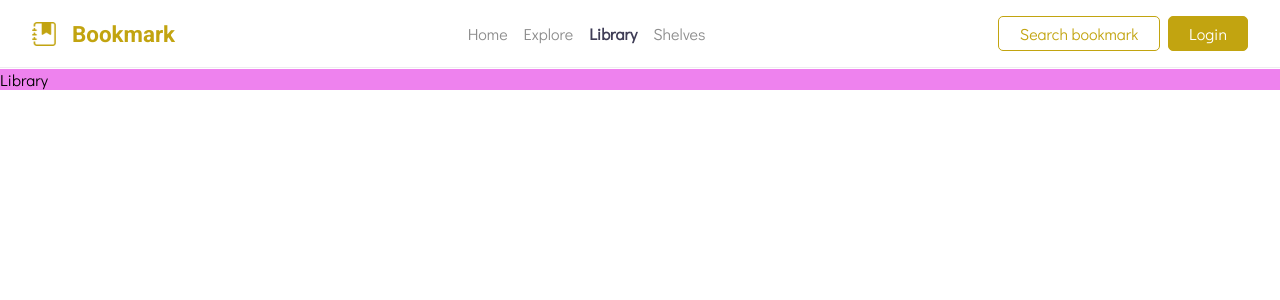
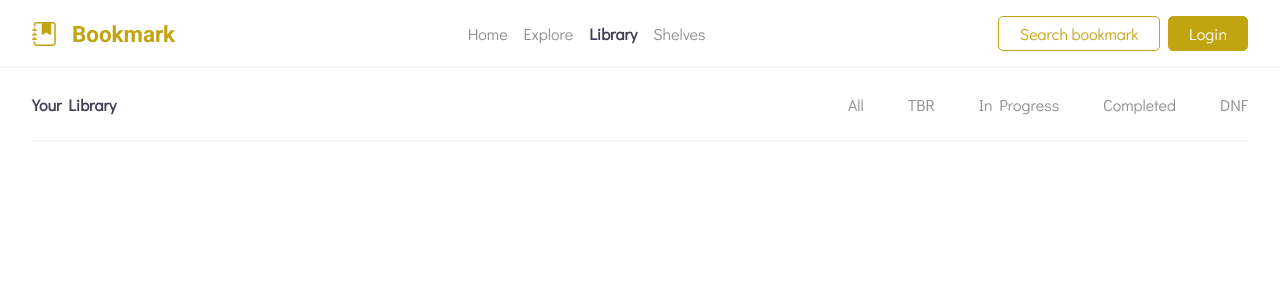
Before and after one commit to m-oniqu3/bookmark-it, a React (Vite) app: page /library in a window 1280 px wide. Shown: the top 300 px of the page. Built offline with nearby package versions, Linux system fonts and the light colour scheme.

Commit message:
added library layout

```diff
--- /dev/null
+++ b/src/layout/LibraryLayout.tsx
@@ -0,0 +1,83 @@
+import { NavLink, Outlet } from "react-router-dom";
+import { styled } from "styled-components";
+import Container from "../components/helpers/ui/Container";
+import { devices } from "../styles/breakpoints";
+
+const StyledNav = styled.nav`
+  height: 10vh;
+  border-bottom: 1px solid rgba(230, 230, 230, 0.688);
+  margin-bottom: 1rem;
+  display: flex;
+  justify-content: center;
+  align-items: center;
+
+  @media (${devices.semiLarge}) {
+    height: 9vh;
+    justify-content: space-between;
+  }
+
+  h1 {
+    display: none;
+
+    @media (${devices.semiLarge}) {
+      display: grid;
+      color: var(--secondary);
+      font-size: 1rem;
+    }
+  }
+
+  ul {
+    display: flex;
+    justify-content: space-between;
+    align-items: center;
+    gap: 0.5rem;
+    cursor: pointer;
+    width: min(100%, 400px);
+    list-style: none;
+
+    a {
+      color: var(--neutral-medium);
+      text-decoration: none;
+
+      &.active,
+      &:hover {
+        color: var(--secondary);
+      }
+    }
+  }
+`;
+
+const LibraryLayout = () => {
+  const links = [
+    { name: "All", link: "all" },
+    { name: "TBR", link: "tbr" },
+    { name: "In Progress", link: "in-progress" },
+    { name: "Completed", link: "completed" },
+    { name: "DNF", link: "dnf" },
+  ];
+
+  const renderLinks = () => {
+    return links.map((link) => {
+      return (
+        <li key={link.name}>
+          <NavLink to={link.link}>{link.name}</NavLink>
+        </li>
+      );
+    });
+  };
+
+  return (
+    <Container>
+      <StyledNav>
+        <h1>Your Library</h1>
+        <ul>{renderLinks()}</ul>
+      </StyledNav>
+
+      <main>
+        <Outlet />
+      </main>
+    </Container>
+  );
+};
+
+export default LibraryLayout;
--- a/src/layout/RootLayout.tsx
+++ b/src/layout/RootLayout.tsx
@@ -6,7 +6,6 @@ const StyledLayout = styled.div`
   .main {
     position: relative;
     top: 68.5px;
-    background: violet;
   }
 `;
 
```
Also changed, not shown: src/App.tsx (+6 -1 lines).
